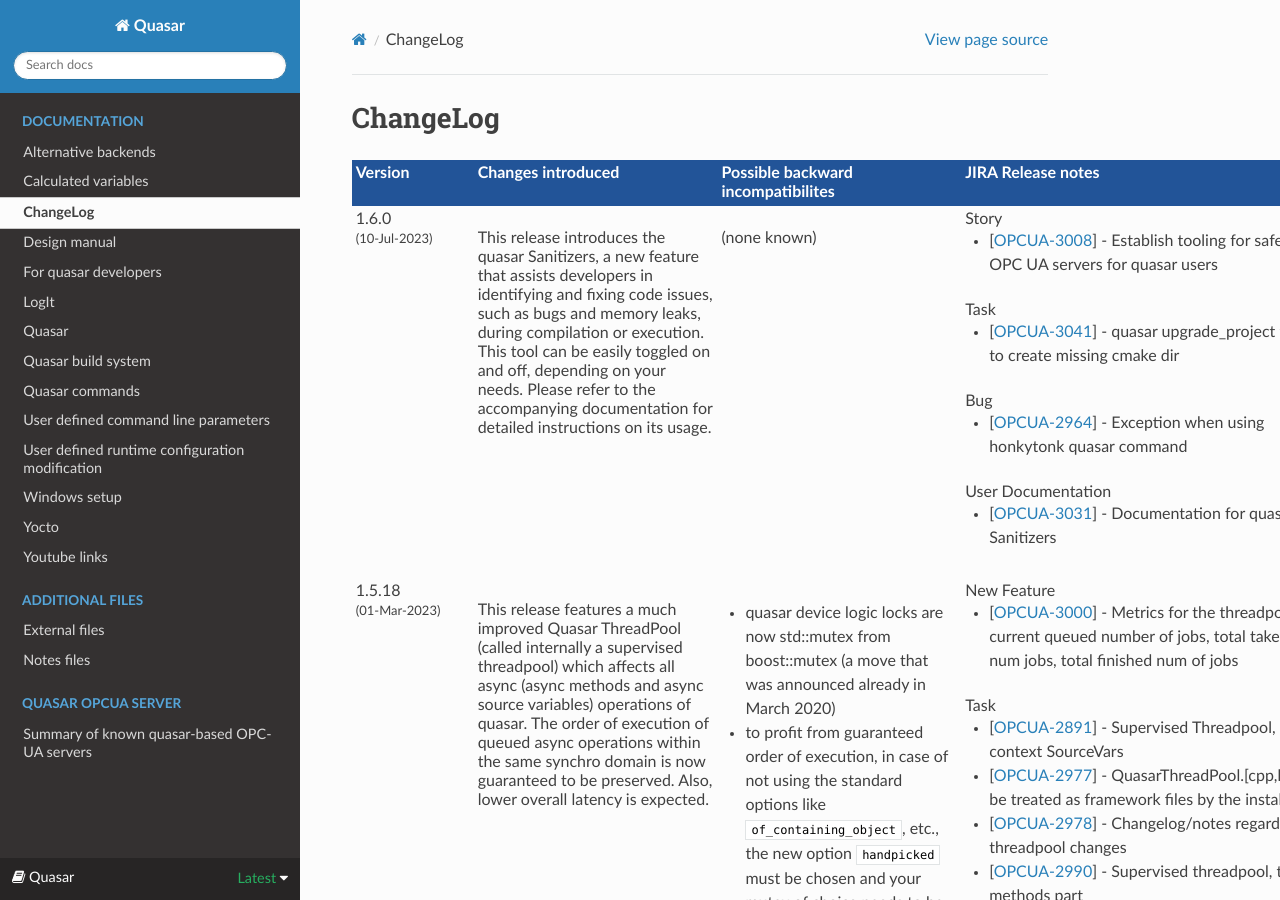
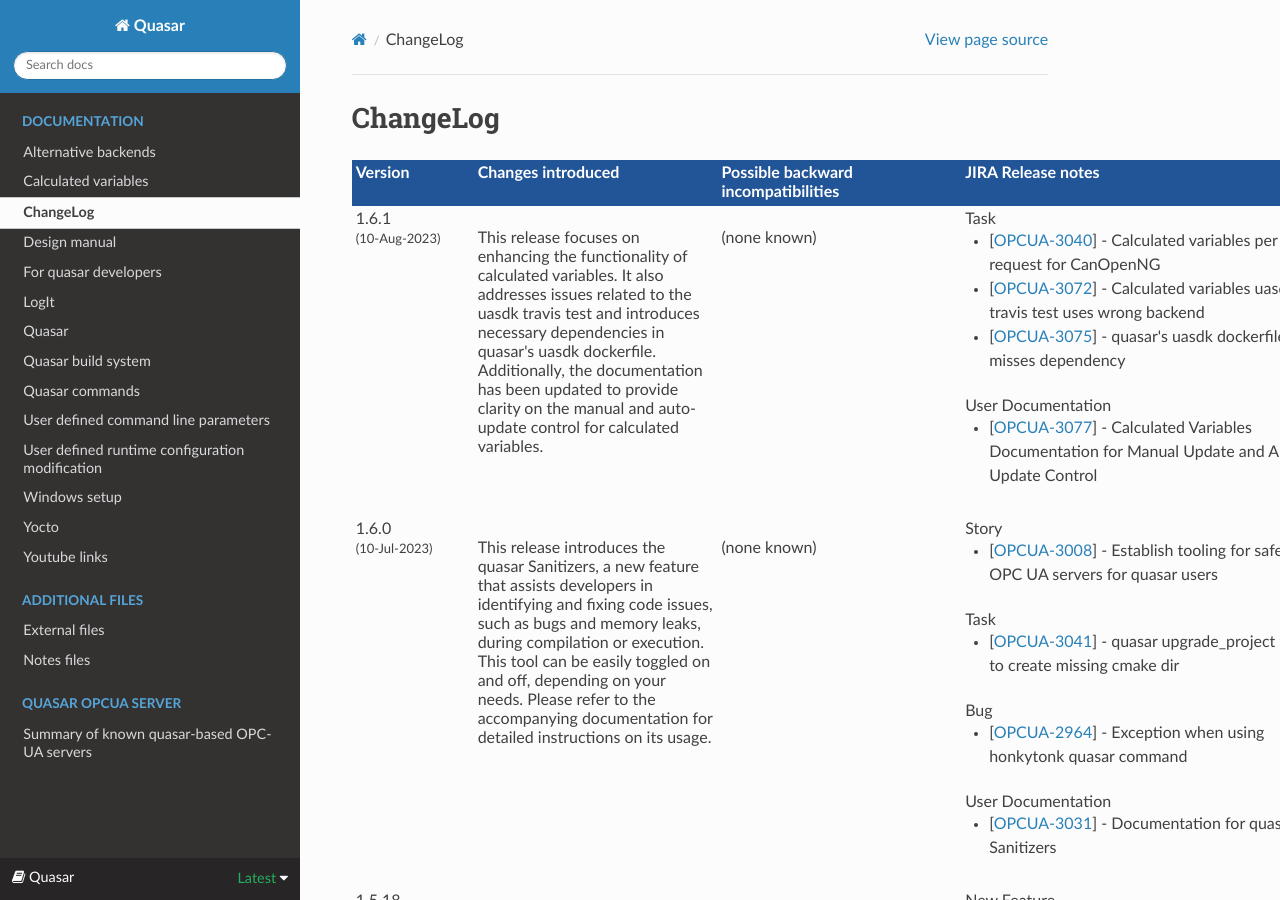
Before and after one commit to quasar-team/quasar, a Sphinx documentation site: the page built from Documentation/source/ChangeLog.rst, in a window 1280 px wide and 900 px high. Built offline with Sphinx 7.4.7 and the Read the Docs theme 2.0.0, drawn with Linux system fonts in a browser that asks for light colours.

Commit message:
Update ChangeLog with version 1.6.1 and changes introduced, possible backward incompatibilities, JIRA Release notes, and testing outcome.

```diff
--- a/Documentation/source/ChangeLog.rst
+++ b/Documentation/source/ChangeLog.rst
@@ -6,22 +6,41 @@
 	<table style="text-align: left; width: 100%;" cellspacing="1"
 	      cellpadding="4" border="0" class="table-changelog">
 	      <tbody>
-	        <tr style="background-color: rgb(34, 84, 152); color: rgb(255,
-	          255, 255);">
-	          <td style="vertical-align: top; color: rgb(255, 255, 255);"><strong>Version</strong><br>
-	          </td>
-	          <td style="vertical-align: top; color: rgb(255, 255, 255);"><strong>Changes
-	              introduced</strong><br>
-	          </td>
-	          <td style="vertical-align: top; color: rgb(255, 255, 255);"><strong>Possible
-	              backward incompatibilites</strong><br>
-	          </td>
-	          <td style="vertical-align: top; color: rgb(255, 255, 255);">
-	            <strong>JIRA Release notes</strong><br>
-	          </td>
-	          <td valign="top"><strong>Testing outcome</strong><br>
-	          </td>
-	        </tr>
+	        <tr style="background-color: rgb(34, 84, 152); color: rgb(255, 255, 255);">
+	          <td style="vertical-align: top; color: rgb(255, 255, 255);"><strong>Version</strong><br></td>
+	          <td style="vertical-align: top; color: rgb(255, 255, 255);"><strong>Changes introduced</strong><br></td>
+	          <td style="vertical-align: top; color: rgb(255, 255, 255);"><strong>Possible backward incompatibilities</strong><br></td>
+	          <td style="vertical-align: top; color: rgb(255, 255, 255);"><strong>JIRA Release notes</strong><br></td>
+	          <td valign="top"><strong>Testing outcome</strong><br></td>
+	        </tr>
+
+            <tr>
+                <!-- Version -->
+                <td valign="top">1.6.1<font size="-1"><br>(10-Aug-2023)</font><br></td>
+                <!-- Changes introduced -->
+                <td valign="top"><br>This release focuses on enhancing the functionality of calculated variables. It also addresses issues related to the uasdk travis test and introduces necessary dependencies in quasar's uasdk dockerfile. Additionally, the documentation has been updated to provide clarity on the manual and auto-update control for calculated variables.</td>
+                <!-- Possible backward incompatibilities -->
+                <td valign="top"><br>(none known)</td>
+                <!-- JIRA Release notes -->
+                <td valign="top">
+                    Task
+                    <ul>
+                        <li>[<a href='https://its.cern.ch/jira/browse/OPCUA-3040'>OPCUA-3040</a>] - Calculated variables per request for CanOpenNG</li>
+                        <li>[<a href='https://its.cern.ch/jira/browse/OPCUA-3072'>OPCUA-3072</a>] - Calculated variables uasdk travis test uses wrong backend</li>
+                        <li>[<a href='https://its.cern.ch/jira/browse/OPCUA-3075'>OPCUA-3075</a>] - quasar's uasdk dockerfile misses dependency</li>
+                    </ul>
+                    User Documentation
+                    <ul>
+                        <li>[<a href='https://its.cern.ch/jira/browse/OPCUA-3077'>OPCUA-3077</a>] - Calculated Variables Documentation for Manual Update and Auto Update Control</li>
+                    </ul>
+                </td>
+                <td valign="top">quasar test suite notes:<br>
+                    <ol>
+                        <li>open62541_test_methods not passing for the method arguments behaving differently from UASDK. This will be <a href="https://its.cern.ch/jira/browse/OPCUA-2428">further investigated</a>.</li>
+                        <li>StandardMetaData is ignored from testing in all tests due to some existing noncompliance.</li>
+                    </ol>
+                </td>
+            </tr>
 
             <tr>
                 <td valign="top">1.6.0<font size="-1"><br>(10-Jul-2023)</font><br></td>
```
